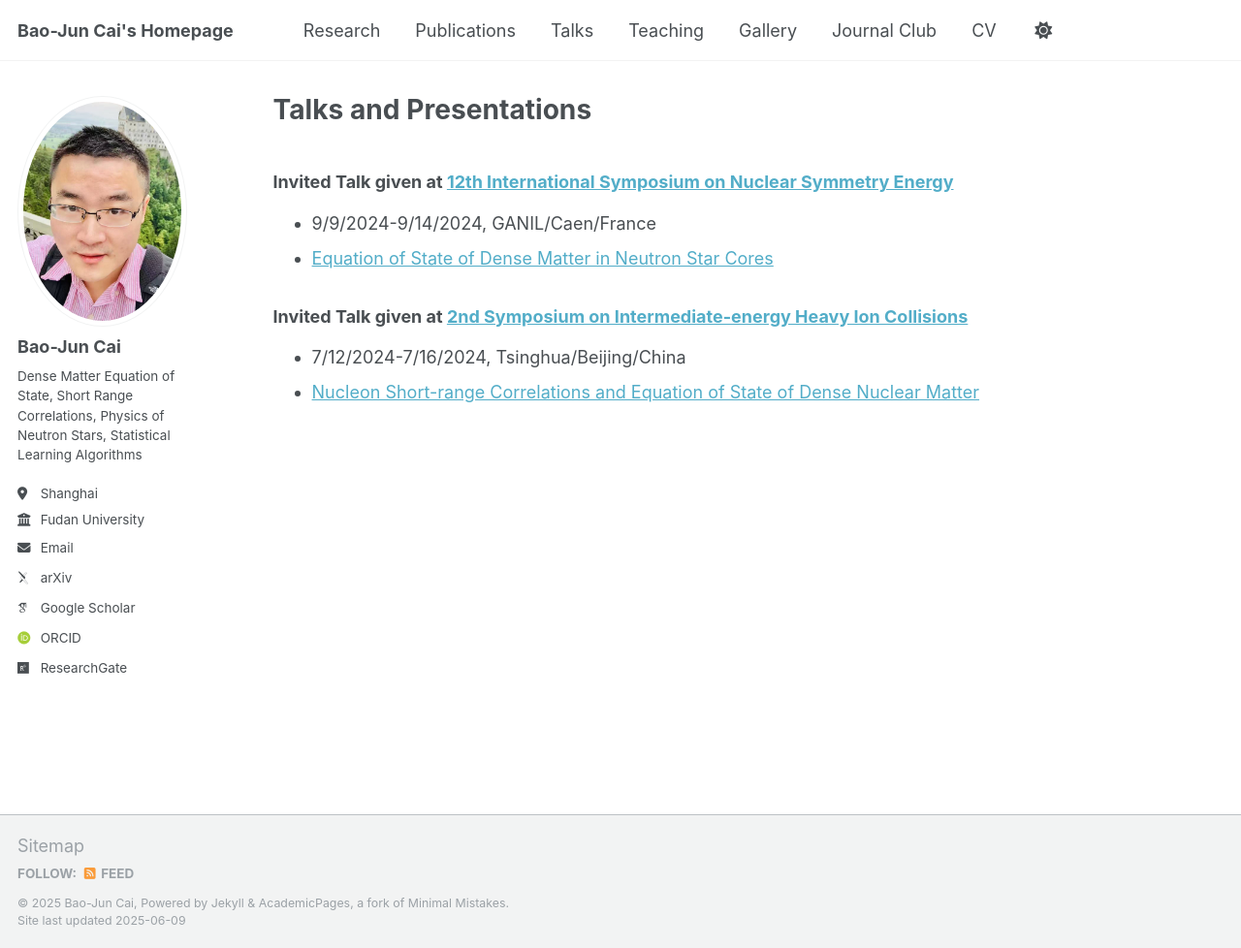
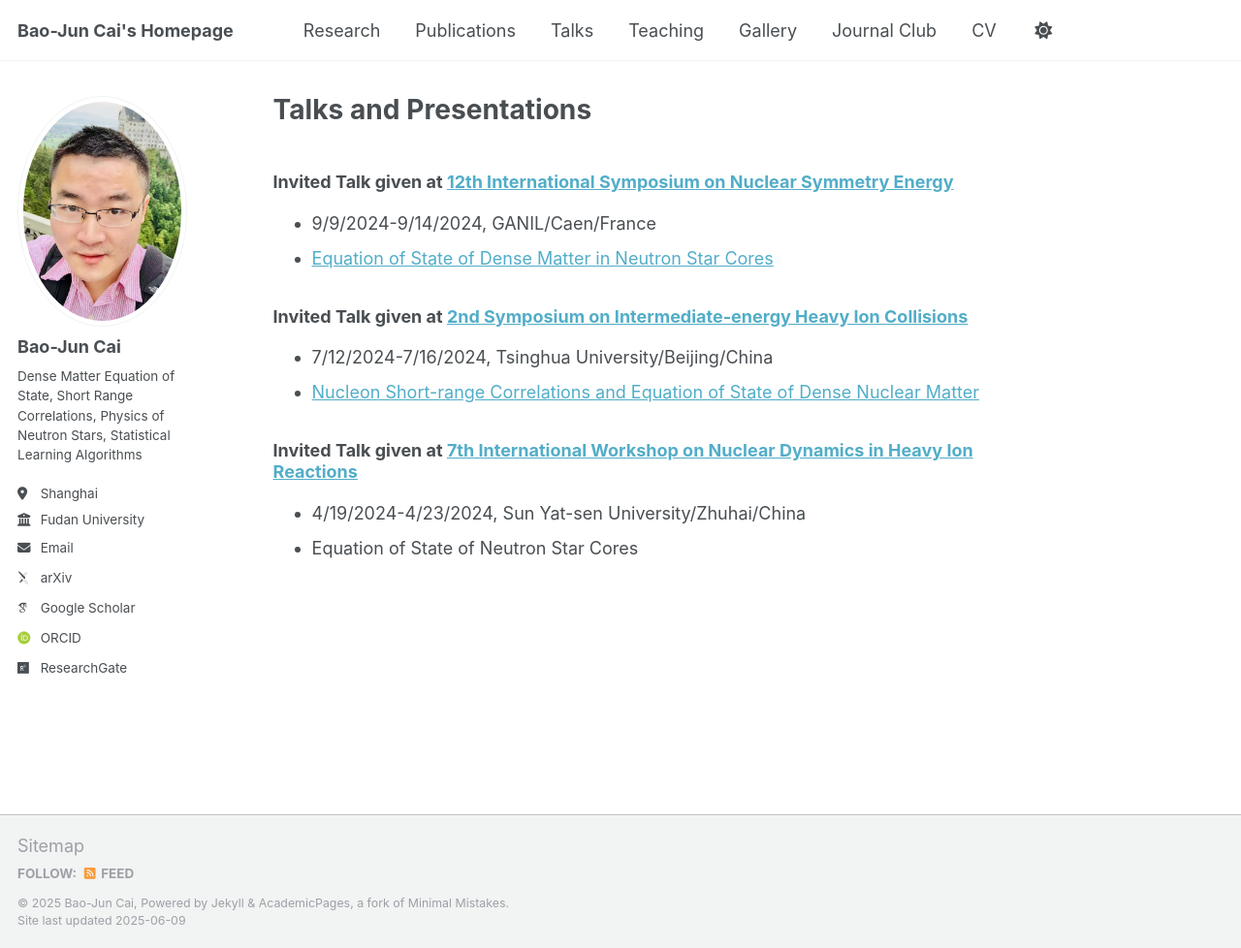
Before and after one commit to bjcai-phys/bjcai-phys.github.io, a Jekyll site: the page built from _pages/tps.md, in a window 1280 px wide and 978 px high. Shown: the whole window at 97% size. Built offline with Jekyll 4.4.1, drawn with Linux system fonts in a browser that asks for light colours; some web fonts are replaced.

Commit message:
Update tps.md

```diff
--- a/_pages/tps.md
+++ b/_pages/tps.md
@@ -10,5 +10,9 @@ author_profile: true
 * [Equation of State of Dense Matter in Neutron Star Cores](https://indico.in2p3.fr/event/31700/contributions/142308/)
 
 ### Invited Talk given at [2nd Symposium on Intermediate-energy Heavy Ion Collisions](https://indico.ihep.ac.cn/event/21317/)
-* 7/12/2024-7/16/2024, Tsinghua/Beijing/China
+* 7/12/2024-7/16/2024, Tsinghua University/Beijing/China
 * [Nucleon Short-range Correlations and Equation of State of Dense Nuclear Matter](https://indico.ihep.ac.cn/event/21317/)
+
+### Invited Talk given at [7th International Workshop on Nuclear Dynamics in Heavy Ion Reactions](https://iwnd2024.scievent.com/participants/)
+* 4/19/2024-4/23/2024, Sun Yat-sen University/Zhuhai/China
+* Equation of State of Neutron Star Cores
```
